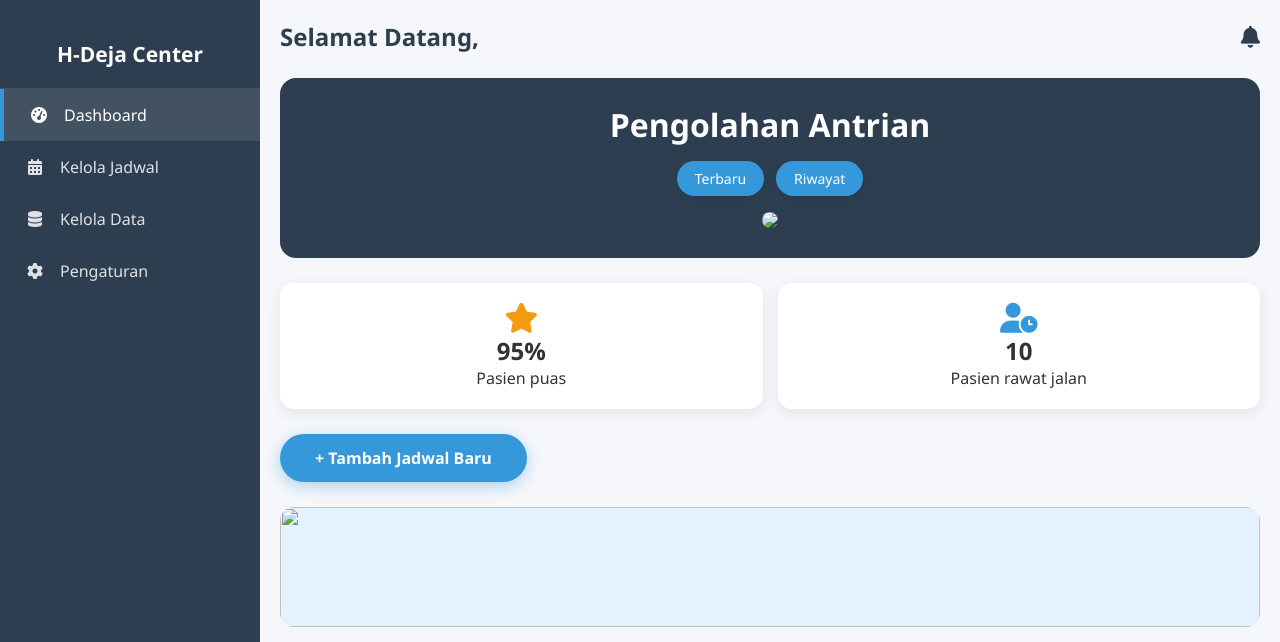
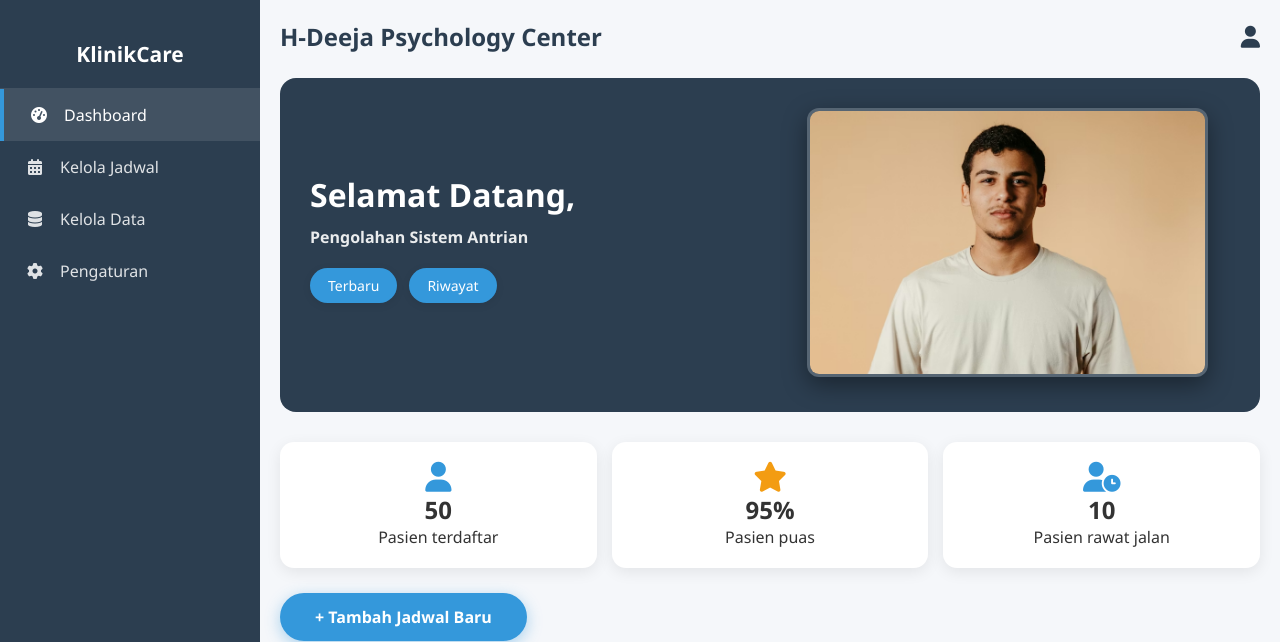
Before and after one commit to Ababilll/MyPsikologi, a PHP site: page /PsikologiWeb/admin/dashboard.php in a window 1280 px wide. Shown: the top 642 px of the page. Run offline with PHP 8.4, Linux system fonts and the light colour scheme; a user stored in the database is signed in; some libraries are stand-ins or nearby versions.

Commit message:
add picture admin dashboard

```diff
--- a/admin/dashboard.php
+++ b/admin/dashboard.php
@@ -22,21 +22,44 @@ if (!isset($_SESSION['login_status']) || $_SESSION['role'] !== 'admin') {
 <div class="main-content">
     <div class="topbar">
         <i class="fas fa-bars menu-toggle" id="menuToggle"></i>
-        <h2>Selamat Datang, <?= htmlspecialchars($_SESSION['nama'] ?? 'Admin') ?> </h2>
-        <i class="fas fa-bell" style="font-size:22px;"></i>
+        <h2>H-Deeja Psychology Center </h2>
+        <i class="fas fa-user" style="font-size:22px;"></i>
     </div>
 
-    <!-- isi dashboard kamu tetap sama -->
-    <div style="background:var(--primary);color:white;padding:25px;border-radius:16px;text-align:center;margin-bottom:25px;">
-        <h1>Pengolahan Antrian</h1>
-        <div class="filter-month" style="justify-content:center;margin:15px 0;">
+   <!-- CARD UTAMA DENGAN TULISAN DI KIRI & GAMBAR DI KANAN (DESKTOP) -->
+<div style="background:var(--primary);color:white;padding:30px;border-radius:16px;margin-bottom:30px;display:flex;align-items:center;justify-content:space-between;flex-wrap:wrap;gap:30px;">
+    <!-- BAGIAN KIRI: TULISAN -->
+    <div style="flex:1;min-width:300px;text-align:left;">
+        <h1 style="font-size:32px;margin-bottom:10px;">
+            Selamat Datang, <?= htmlspecialchars($_SESSION['nama'] ?? 'Admin') ?>
+        </h1>
+        <h4 style="margin-bottom:20px;opacity:0.9;">Pengolahan Sistem Antrian</h4>
+
+        <div class="filter-month" style="justify-content:flex-start;margin:15px 0;">
             <span class="active">Terbaru</span>
             <span class="active">Riwayat</span>
         </div>
-        <img src="https://via.placeholder.com/120x80/2c3e50/ffffff?text=Graph" style="border-radius:8px;">
     </div>
 
+    <!-- BAGIAN KANAN: GAMBAR -->
+    <div style="flex:1;min-width:300px;text-align:center;">
+        <img src="../img/Screenshot (163).png"
+             style="
+                border-radius:12px;
+                max-width:90%;
+                width:500px;
+                height:auto;
+                box-shadow:0 8px 25px rgba(0,0,0,0.4);
+                border:3px solid rgba(255,255,255,0.2);
+             ">
+    </div>
+</div>
+
     <div style="display:flex;gap:15px;margin:25px 0;flex-wrap:wrap;">
+        <div style="background:white;flex:1;min-width:120px;padding:20px;border-radius:14px;text-align:center;box-shadow:0 4px 15px rgba(0,0,0,.08);">
+            <i class="fas fa-user" style="font-size:30px;color:#3498db;"></i>
+            <h2>50</h2><p>Pasien terdaftar</p>
+        </div>
         <div style="background:white;flex:1;min-width:120px;padding:20px;border-radius:14px;text-align:center;box-shadow:0 4px 15px rgba(0,0,0,.08);">
             <i class="fas fa-star" style="font-size:30px;color:#f39c12;"></i>
             <h2>95%</h2><p>Pasien puas</p>
--- a/admin/sidebar.php
+++ b/admin/sidebar.php
@@ -1,6 +1,6 @@
 <!-- admin/includes/sidebar.php -->
 <div class="sidebar" id="sidebar">
-    <div class="sidebar-header"><h3>H-Deja Center</h3></div>
+    <div class="sidebar-header"><h3>KlinikCare</h3></div>
     <ul class="sidebar-menu">
         <li><a href="dashboard.php" <?= basename($_SERVER['PHP_SELF'])=='dashboard.php'?'class="active"':'' ?>><i class="fas fa-tachometer-alt"></i> Dashboard</a></li>
         <li><a href="kelola_jadwal.php" <?= basename($_SERVER['PHP_SELF'])=='kelola_jadwal.php'?'class="active"':'' ?>><i class="fas fa-calendar-alt"></i> Kelola Jadwal</a></li>
```
Also changed, not shown: img/Screenshot (163).png (added).
